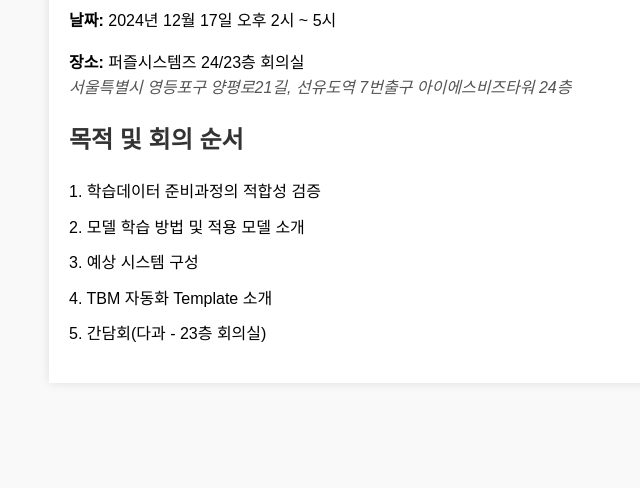
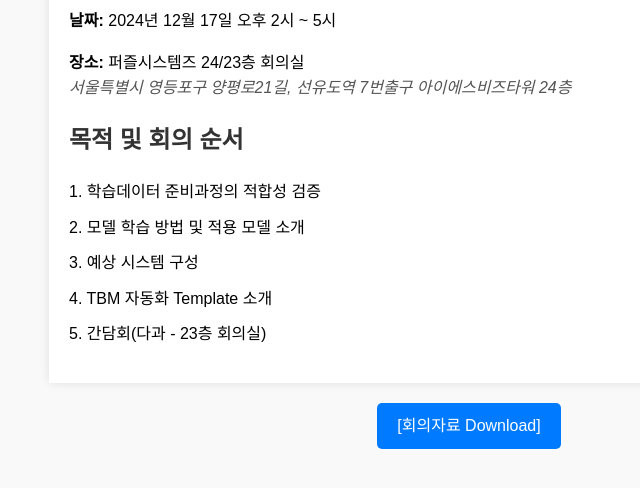
Before and after one commit to JSJeong-me/Consortium, a plain HTML site: page index.html in a window 1280 px wide. Shown: the part 126-614 px from the top of the page, without its empty margins (171-811 px from the left). Drawn offline with Linux system fonts and the light colour scheme.

Commit message:
Add files via upload

```diff
--- a/index.html
+++ b/index.html
@@ -51,5 +51,13 @@
             <li>5. 간담회(다과 - 23층 회의실)</li>
         </ul>
     </div>
+
+<div style="text-align: center; margin-top: 20px;">
+    <a href="https://drive.google.com/file/d/1pWTydo9ycfLHyqjO6-mODvGpAKgz-pTa/view?usp=sharing"
+       target="_blank"
+       style="display: inline-block; padding: 10px 20px; background-color: #007BFF; color: #fff; text-decoration: none; border-radius: 5px;">
+        [회의자료 Download]
+    </a>
+</div>
 </body>
 </html>
```
